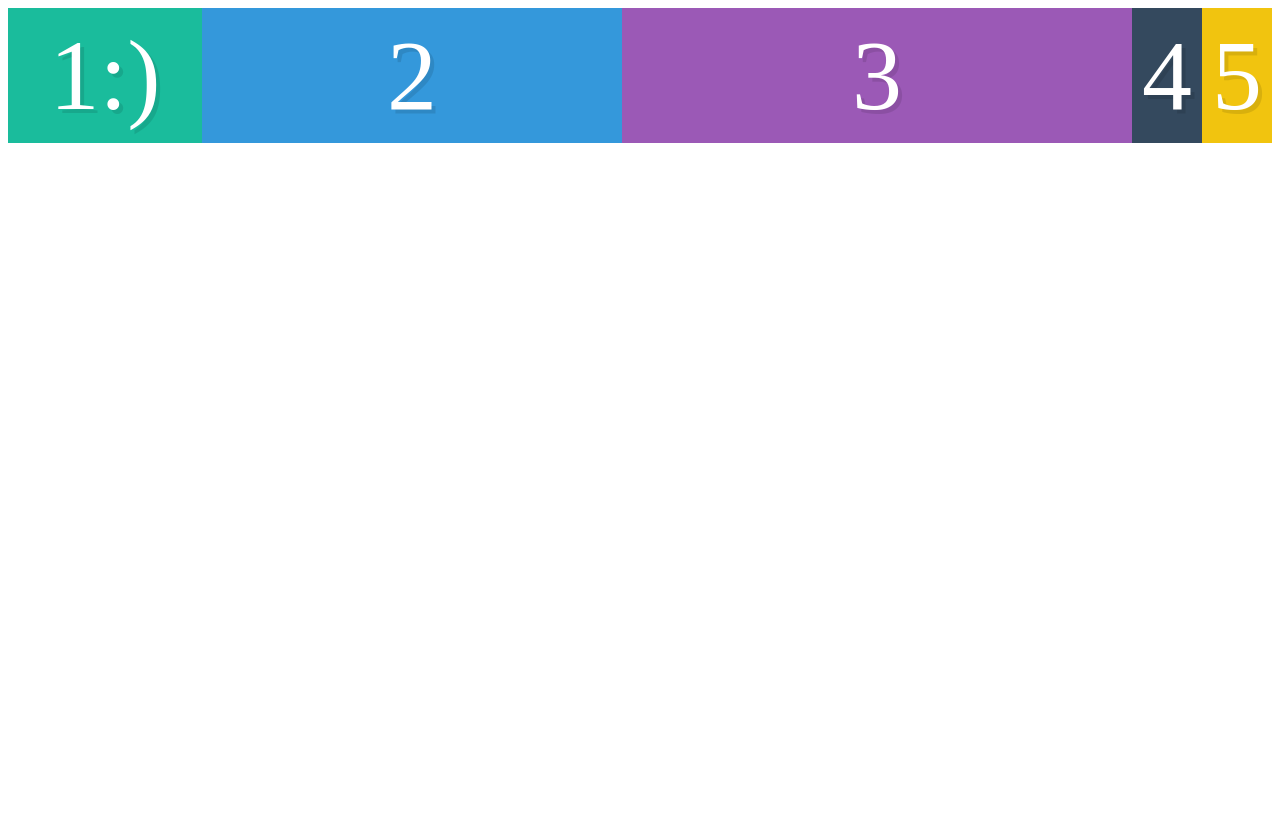
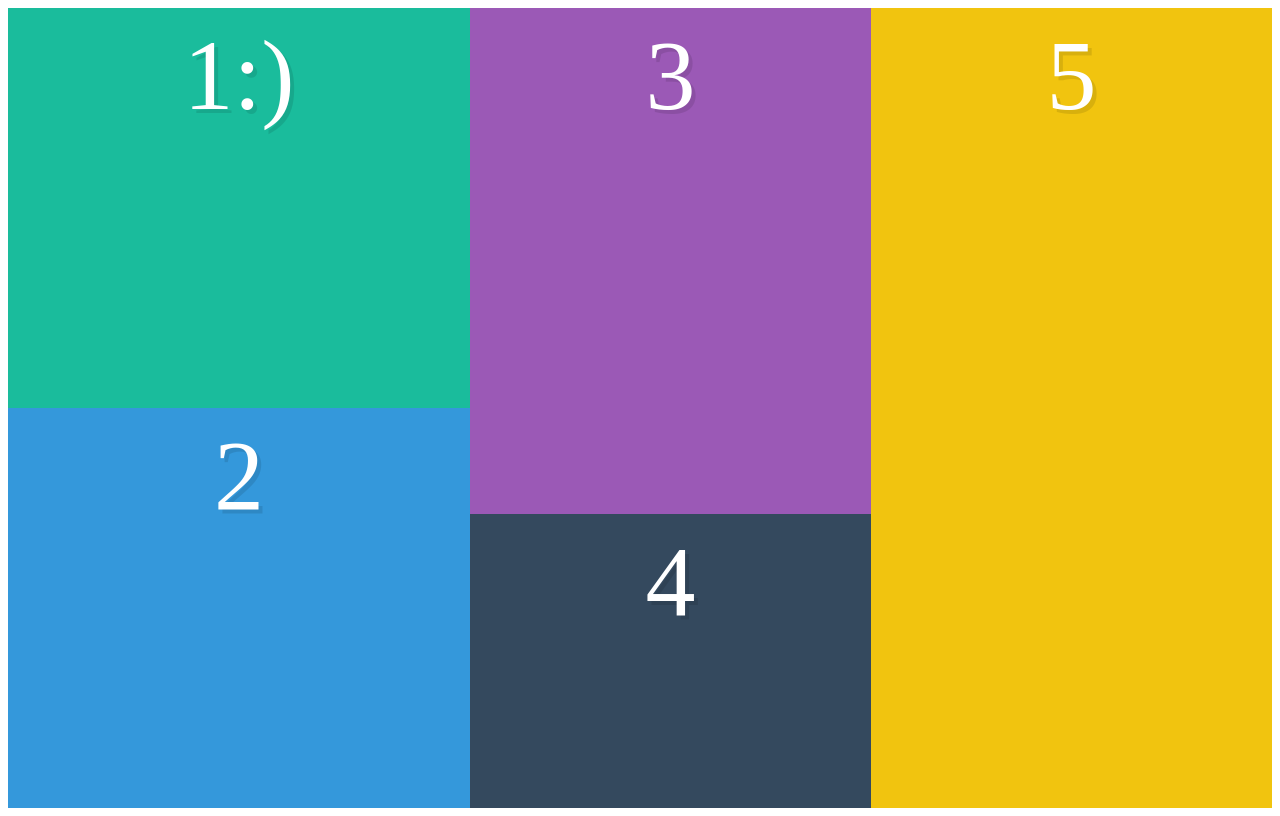
Before and after one commit to GourishettySairam/Flexbox, a plain HTML site: page Flexbox/index.html in a window 1280 px wide. Drawn offline with Linux system fonts and the light colour scheme.

Commit message:
flex-basis and wrapping working together

```diff
--- a/Flexbox/styles.css
+++ b/Flexbox/styles.css
@@ -46,18 +46,17 @@
 
 .container {
     display: flex;
+    flex-wrap: wrap;
+    flex-direction: column;
+    /* min-height: 100vh; */
+    height: 100vh;
 }
 
-.box1 {
+.box {
+    flex-basis: 250px;
     flex-grow: 1;
 }
 
-.box2 {
-    flex-basis: 400px;
-    flex-shrink: 10;
+.box3 {
+    flex-grow: 10;
 }
-
-.box3{
-    flex-basis: 50px;
-    flex-grow: 7;
-}
```
Also changed, not shown: 1 other file.
